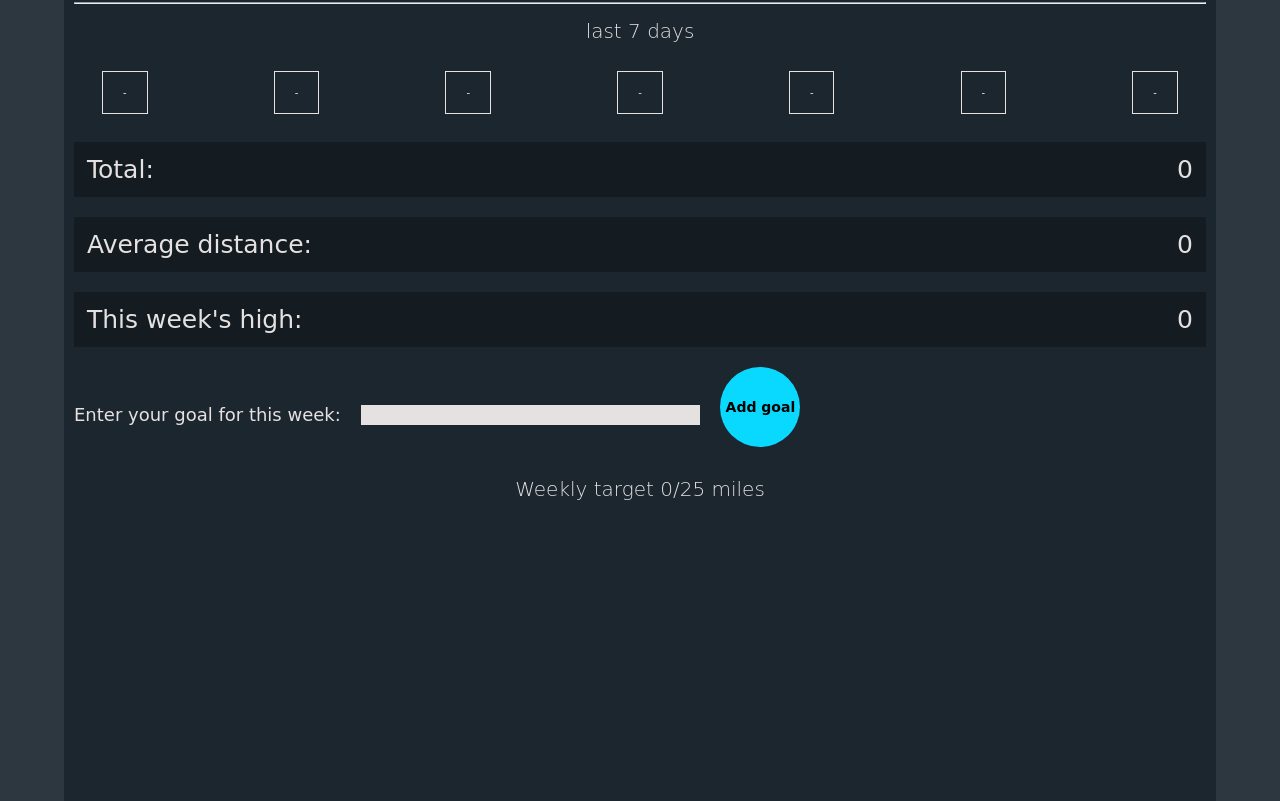
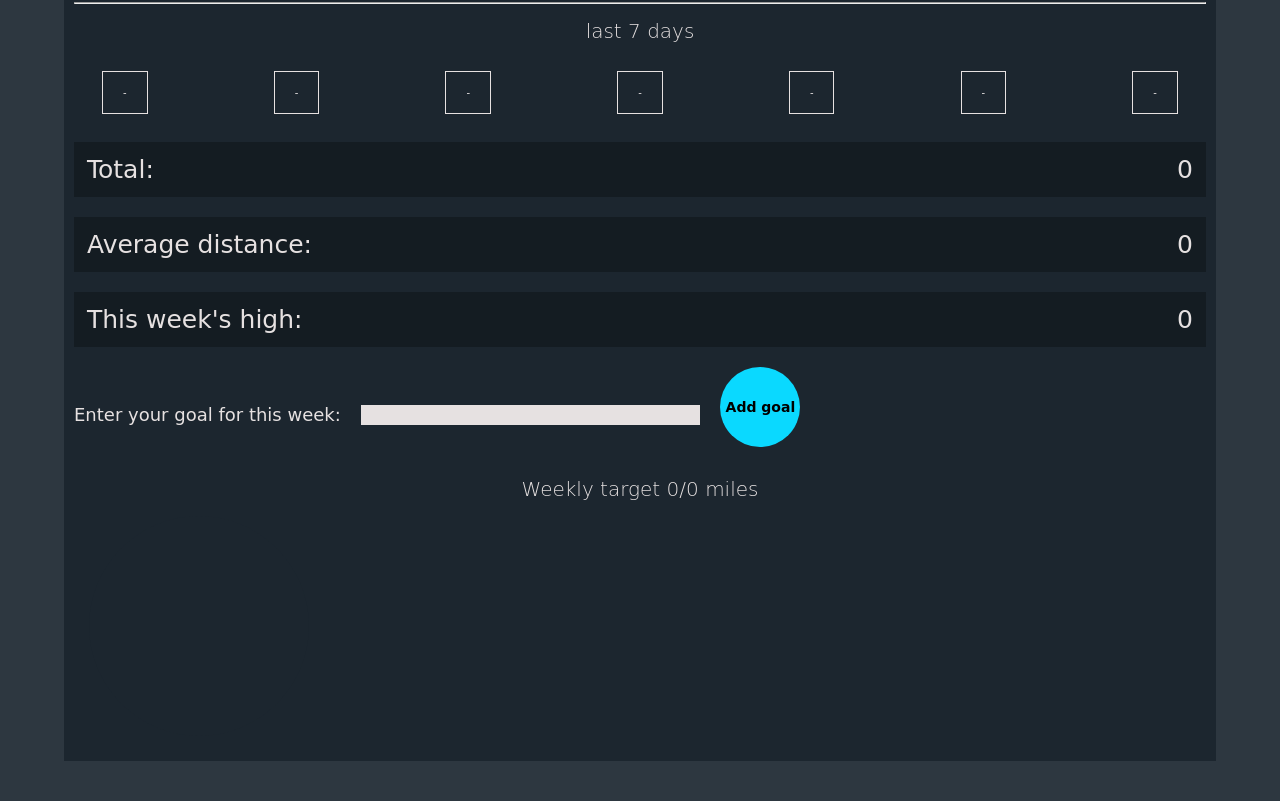
Before and after one commit to ralph27/running-tracker, a plain HTML site: page index.html in a window 1280 px wide. Shown: the part 587-1388 px from the top of the page. After the commit the page ends 1348 px from the top, so only its background shows below. Drawn offline with Linux system fonts and the light colour scheme.

Commit message:
fixed some bugs

```diff
--- a/index.html
+++ b/index.html
@@ -56,25 +56,24 @@
         <span id="weekHigh">0</span>
       </div>
       <form id="goalWrapper">
-        <label id="goalLabel" for="goalEntry">Enter your goal for this week:</label>
+        <label id="goalLabel" for="goalEntry"
+          >Enter your goal for this week:</label
+        >
         <input id="goalEntry" type="number" step="0.1" />
         <button type="submit" id="addGoal">Add goal</button>
       </form>
 
       <div class="weeklyProgress">
         <h2>
-          Weekly target <span id="progress">0</span>/<span id="goal">25</span>
+          Weekly target <span id="progress">0</span>/<span id="goal">0</span>
           miles
         </h2>
+        <div id="progressCircleWrapper">
+          <div class="progressCircle">
+            <div class="progressCenter"></div>
+          </div>
+        </div>
       </div>
-<div class="progressCircleWrapper">
-  <div class="progressCircle">
-    <div class="progressCenter"></div>
-  </div>
-</div>
-
-
-
     </main>
     <script src="main.js"></script>
   </body>
```
